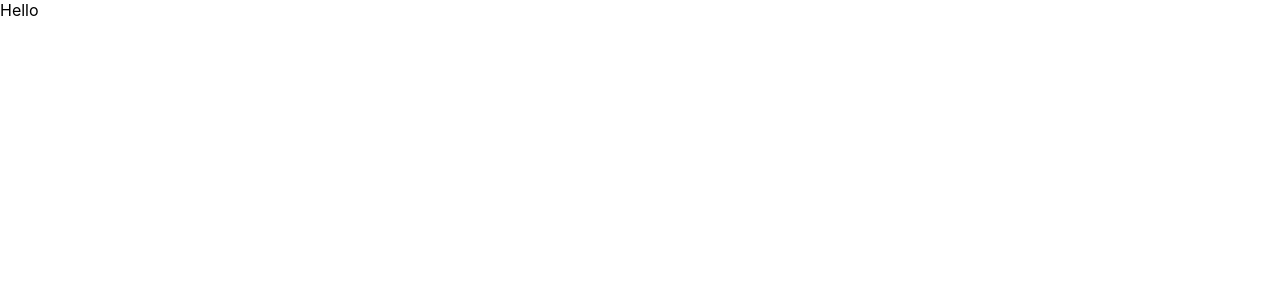
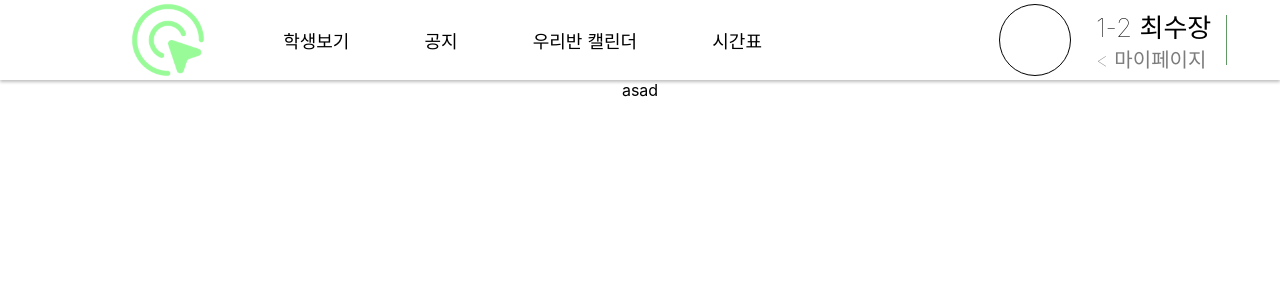
Before and after one commit to CUTY-DMS/Team1-KDA-Frontend, a React (Create React App) app in the folder kda/: page /main in a window 1280 px wide. Shown: the top 300 px of the page. Built offline with nearby package versions, Linux system fonts and the light colour scheme.

Commit message:
🌱 :: header

```diff
--- /dev/null
+++ b/kda/src/components/common/Header.jsx
@@ -0,0 +1,98 @@
+import React from "react";
+import { styled } from "styled-components";
+
+function Header() {
+    return (
+        <Body>
+            <Wrapper>
+                <LeftBox>
+                    <img src="/images/signpagelogo.svg"/>
+                    <span>학생보기</span>
+                    <span>공지</span>
+                    <span>우리반 캘린더</span>
+                    <span>시간표</span>
+                </LeftBox>
+                <RightBox>
+                    <Img>
+                        <img src=""/>
+                    </Img>
+                    <RigthBoxInnerBox>
+                        <span>1-2 최수장</span>
+                        <span>&lt; 마이페이지</span>
+                    </RigthBoxInnerBox>
+                    <div className="line"></div>
+                </RightBox>
+            </Wrapper>
+        </Body>
+    )
+}
+
+export default Header;
+
+const Body = styled.div`
+    height:80px;
+    display:flex;
+    box-shadow: 0px 2px 3px 0px rgba(0,0,0,.25);
+`;
+
+const Wrapper = styled.div`
+    width:100%;
+    display:flex;
+    justify-content:space-between;
+`;
+
+const LeftBox = styled.div`
+    margin-left:128px;
+    display:flex;
+    width:634px;
+    height:80px;
+    justify-content:space-between;
+    align-items:center;
+    img {
+        width:80px;
+        height:80px;
+    }
+    span {
+        font-weight:100;
+        font-size:18px;
+    }
+`;
+
+const RightBox = styled.div`
+    width:225px;
+    height:80px;
+    margin-right:56px;
+    display:flex;
+    align-items:center;
+    .line {
+        position:relative;
+        left:15px;
+        width:1px;
+        height:50px;
+        background-color:#609966;
+    }
+`;
+
+const Img = styled.div`
+    width:70px;
+    height:70px;
+    border-radius:50%;
+    overflow:hidden;
+    border:1px solid black;
+`;
+
+const RigthBoxInnerBox = styled.div`
+    display:flex;
+    flex-direction:column;
+    margin-left:25px;
+
+    :first-child {
+        font-size:26px;
+        font-weight:100;
+    }
+    :last-child {
+        font-size:20px;
+        font-weight:100;
+        color:#7C7C7C;
+    }
+`;
--- a/kda/src/pages/main.jsx
+++ b/kda/src/pages/main.jsx
@@ -1,11 +1,22 @@
 import React from "react";
+import { styled } from "styled-components";
+import Header from "../components/common/Header";
 
 function MainPage() {
     return (
         <>
-            Hello
+            <Header/>
+            <Body>
+                asad
+            </Body>
         </>
     )
 }
 
 export default MainPage;
+
+const Body = styled.div`
+    display:flex;
+    flex-direction:column;
+    align-items:center;
+`;
--- a/kda/src/pages/signIn.jsx
+++ b/kda/src/pages/signIn.jsx
@@ -15,7 +15,7 @@ function SignInPage() {
         <Body>
             <TopBox>
                 <Title>로그인</Title>
-                <Img><img src="/images/signpagelogo.svg" alt="" /></Img>
+                <Img><img src="/images/signpagelogo.svg"/></Img>
             </TopBox>
             <InputBox>
                 <TextField type="email" width={1000} height={50} text="이메일"/>
--- a/kda/src/pages/signUp.jsx
+++ b/kda/src/pages/signUp.jsx
@@ -13,7 +13,7 @@ function SignInPage() {
         <Body>
             <TopBox>
                 <Title>로그인</Title>
-                <Img><img src="/images/signpagelogo.svg" alt="" /></Img>
+                <Img><img src="/images/signpagelogo.svg"/></Img>
             </TopBox>
             <InputBox>
                 <TextField type="text" width={1000} height={50} text="이름"/>
```
Also changed, not shown: kda/public/images/headerlogo.svg (added).
